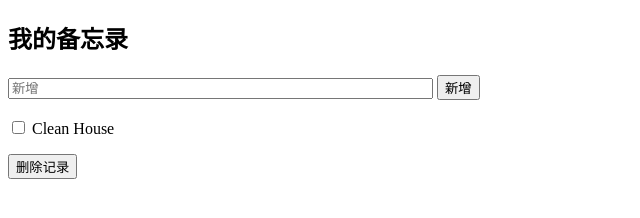
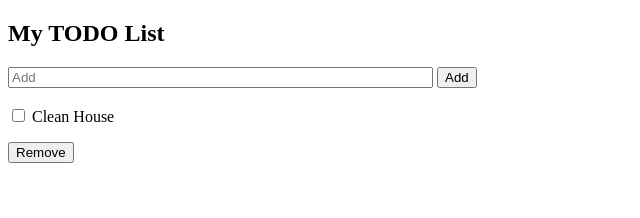
Before and after one commit to samlin425/samlin425.github.io, a plain HTML site: page index.html in a window 1280 px wide. Shown: the whole page, without its empty margins (0-640 px from the left). Drawn offline with nearby package versions, Linux system fonts and the light colour scheme.

Commit message:
Change chinese to english

```diff
--- a/index.html
+++ b/index.html
@@ -6,11 +6,11 @@
 <script src="https://apps.bdimg.com/libs/angular.js/1.3.9/angular.min.js"></script>
 <body ng-app="myApp" ng-controller="todoCtrl">
 
-<h2>我的备忘录</h2>
+<h2>My TODO List</h2>
 
 <form ng-submit="todoAdd()">
-    <input type="text" ng-model="todoInput" size="50" placeholder="新增">
-    <input type="submit" value="新增">
+    <input type="text" ng-model="todoInput" size="50" placeholder="Add">
+    <input type="submit" value="Add">
 </form>
 
 <br>
@@ -19,7 +19,7 @@
     <input type="checkbox" ng-model="x.done"> <span ng-bind="x.todoText"></span>
 </div>
 
-<p><button ng-click="remove()">删除记录</button></p>
+<p><button ng-click="remove()">Remove</button></p>
 
 <script>
 var app = angular.module('myApp', []);
```
